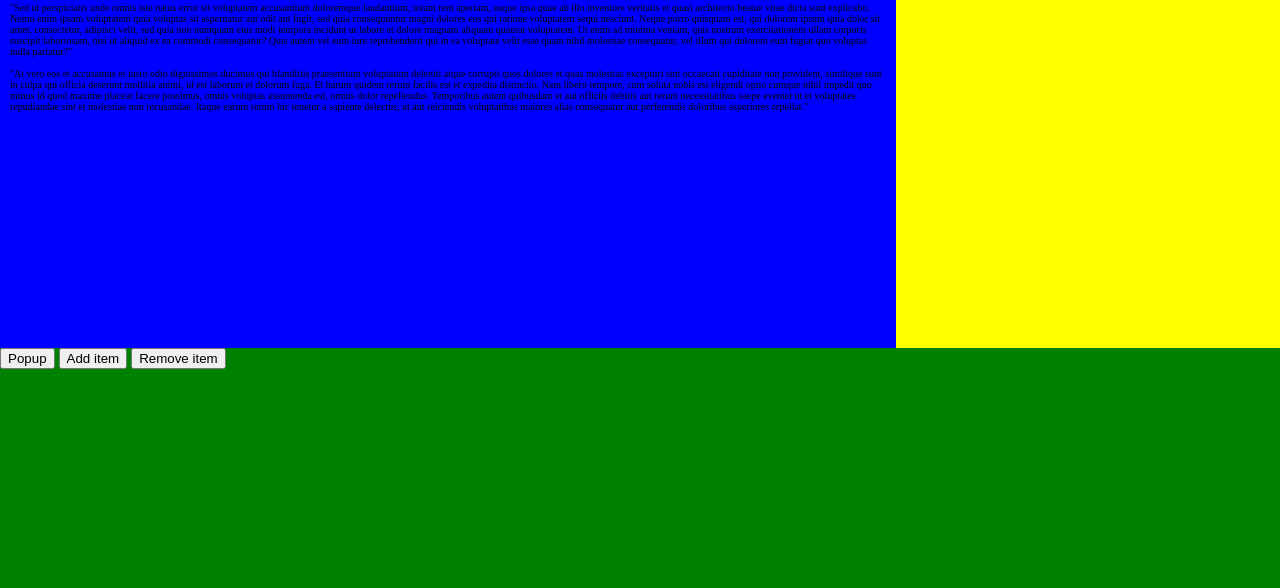
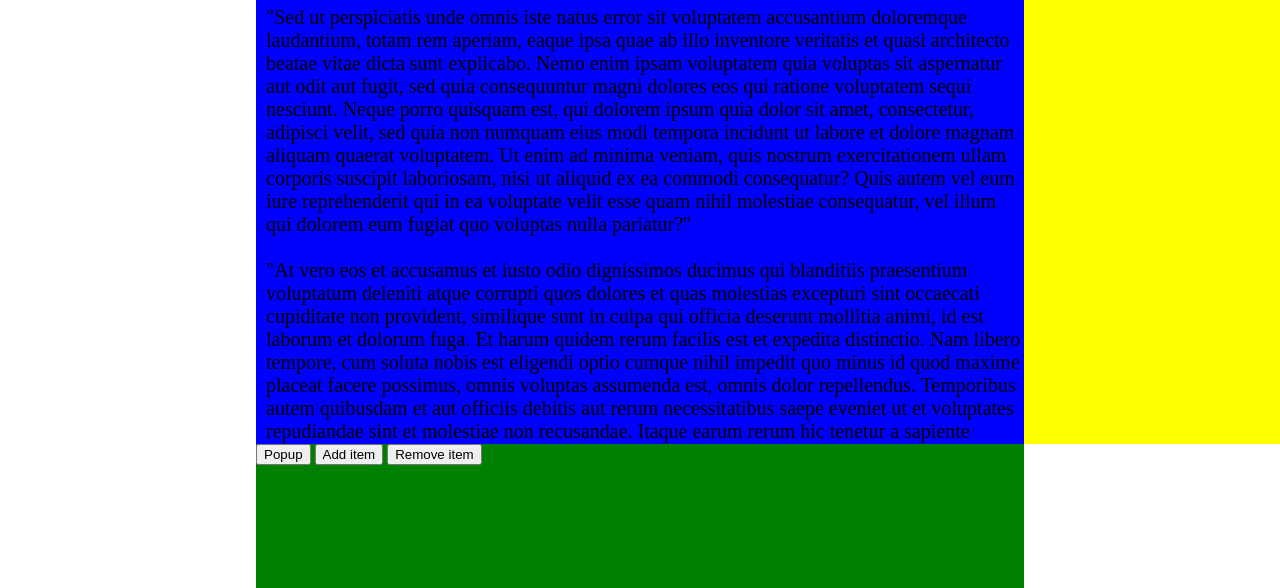
Before and after one commit to Munkleson/Text-Adventure-Game---Lunch-Dog, a plain HTML site: page index.html in a window 1280 px wide. Shown: the part 212-800 px from the top of the page. Drawn offline with Linux system fonts and the light colour scheme.

Commit message:
Changed the layout of the page to have a left side bar that spans everything below the top bar

```diff
--- a/index.html
+++ b/index.html
@@ -22,6 +22,12 @@
 
         </div>
 
+        <div class="underBannerContainer">
+            <div class="leftSideBox">
+
+            </div>
+
+            <div class="textInventoryBottomContainer">
 
                 <div class="secondBox">
                     <div class="textBox">
@@ -49,6 +55,10 @@
             </div>
 
         </div>
+
+    </div>
+
+</div>
 <!-- scripts-->
 <script src="JS/inventoryManagement.js"></script>
 <script src="JS/aatestFile.js"></script>
--- a/inventory.css
+++ b/inventory.css
@@ -1,7 +1,8 @@
 .inventoryBox {
     background-color: yellow;
     height: inherit;
-    min-width: 30%;
+    min-width: 25%;
+    height: 100%;
 }
 
 .inventoryTitleDiv {
@@ -14,6 +15,7 @@
     display: block;
     /* width: 100%; */
     margin: auto;
+    font-size: 40px;
 }
 
 .inventoryItem {
@@ -26,7 +28,7 @@
 }
 
 .inventoryItemText{
-
+ font-size: 30px;
 }
 
 .inventoryItemButtonContainer{
--- a/styles.css
+++ b/styles.css
@@ -27,32 +27,60 @@ html, body {
     height: 100vh;
     /* margin: auto; */
     /* margin-top: 50px; */
+    /* display: flex; */
 }
+
 
 .firstBox {
     width: 100%;
-    height: 20%;
+    height: 10%;
     background-color: red;
 }
 
+.underBannerContainer{
+    height: 90%;
+    width: inherit;
+    display: flex;
+    flex-direction: row;
+}
+
+.textInventoryBottomContainer {
+    width: 80%;
+    height: 100%;
+    display: flex;
+    flex-direction: column;
+}
+
+
 .secondBox {
-    min-height: 50%;
-    max-height: 50%;
+    /* min-height: 70%;
+    max-height: 70%; */
+    height: 80%;
+    width: 100%;
     background-color: blue;
     display: flex;
 }
 
 .thirdBox {
-    min-height: 30%;
+    min-height: 20%;
+    width: 75%;
     background-color: green;
 }
 
 .textBox {
-    width: 70%;
+    width: 80%;
     /* height: inherit; */
-    max-height: 237.57px;
+    /* max-height: 237.57px; */
+    /* height: 100%; */
+    max-height: 100%;
     overflow-y: auto;
-    font-size: 10px;
-    overflow-y: scroll;
-    padding: 10px;
+    font-size: 20px;
+    /* overflow-y: scroll; */
+    padding-left: 10px;
 }
+
+.leftSideBox {
+    height: 100%;
+    width: 20%;
+    display: block;
+}
```
Also changed, not shown: 1 other file. Lines whose indentation alone changed are shown as unchanged.
